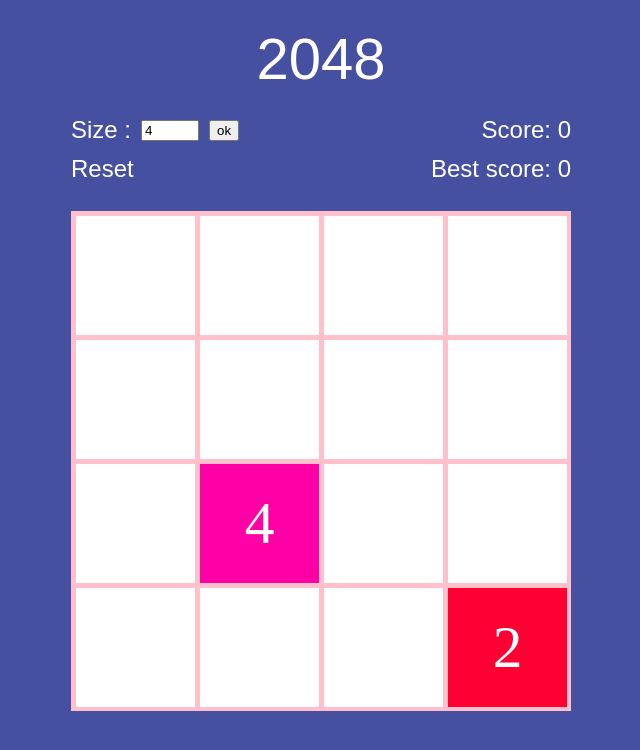
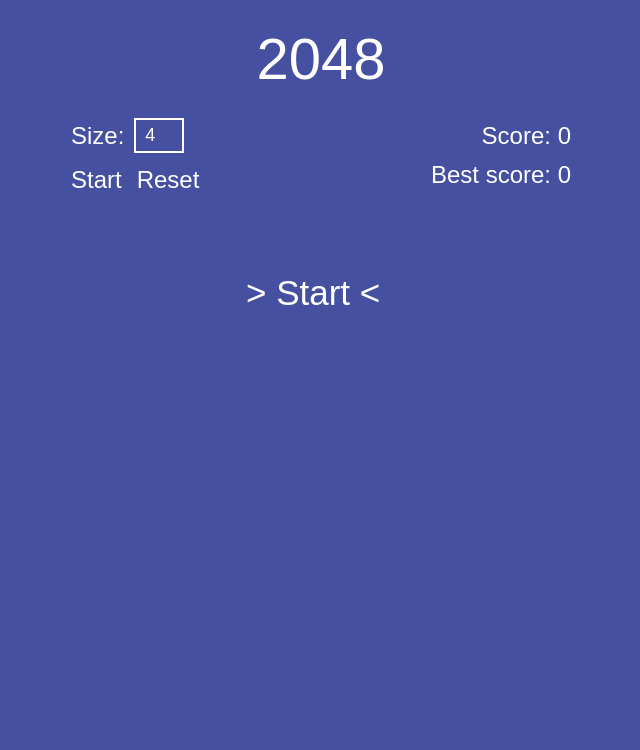
Before and after one commit to janmager/2048-canvas, a plain HTML site: page index.html in a window 1280 px wide. Shown: the whole page, without its empty margins (319-959 px from the left). Drawn offline with nearby package versions, Linux system fonts and the light colour scheme; a web font is replaced by a local one.

Commit message:
all styling, some new featues and update desc

```diff
--- a/index.html
+++ b/index.html
@@ -15,12 +15,12 @@
             <div class='edits'>
                 <div class='size-block'>
                     <div class='set-size'>
-                        <p id='size-title'>Size : </p>
+                        <p id='size-title'>Size: </p>
                         <input id='size' type='number' value='4'>
-                        <input id='change-size' type='button' value='ok'>
                     </div>
-                    <div class='reset'>
-                        Reset
+                    <div class='btns'>
+                        <div class='btn start'>Start</div>
+                        <div class='btn reset'>Reset</div>
                     </div>
                 </div>
                 <div class='scores'>
@@ -29,6 +29,8 @@
                 </div>
             </div>
             <div id='canvas-block'>
+                <div class='start2'>> Start <</div>
+                <div class='lose'>Przegrana</div>
                 <canvas id='canvas' width='500' height='500'></canvas>
             </div>
         </div>
--- a/main.js
+++ b/main.js
@@ -2,7 +2,7 @@ var canvas = $("#canvas")[0];
 var ctx = canvas.getContext('2d');
 
 var sizeInput = $("#size");
-var changeSize = $("#change-size");
+var changeSize = $(".start");
 var scoreLabel = $("#score");
 
 var score = 0;
@@ -27,7 +27,17 @@ function canvasClear(){
     ctx.clearRect(0,0,500,500);
 }
 
-startGame();
+$(".reset").click(function(){
+  startGame();
+});
+
+$("canvas").css({"display":"none"});
+$(".start2").click(function(){
+  $("canvas").css({"display":"block"});
+  startGame();
+  $(".start2").css({"display":"none"});
+})
+
 if(bestScore != null || bestScore != undefined) $("#bestScore").html("Best score: "+bestScore);
 else $("#bestScore").html("Best score: 0");
 
@@ -40,8 +50,9 @@ function startGame(){
 
 function finishGame() {
     localStorage.setItem('score2048', this.score);
-    canvas.style.opacity = '0.5';
+    canvas.style.opacity = '0.3';
     loss = true;
+    $(".lose").css({"display":"block"});
 }
 
 function cell(row, col){
@@ -63,28 +74,32 @@ function drawCell(cell){
    ctx.beginPath();
    ctx.rect(cell.x, cell.y, width, width);
 
+   var fontColor;
+
+   ctx.fillStyle = "#384081";
+
    switch(cell.value){
-       case 0 : ctx.fillStlye = "#FF0000"; break;
-       case 2 : ctx.fillStyle = "#FF0033"; break;
-       case 4 : ctx.fillStyle = "#FF00A6"; break;
-       case 8 : ctx.fillStyle = "#DE00FF"; break;
-       case 16 : ctx.fillStyle = "#6F00FF"; break;
-       case 32 : ctx.fillStyle = "#003CFF"; break;
-       case 64 : ctx.fillStyle = "#00EBFF"; break;
-       case 128 : ctx.fillStyle = "#00FF8D"; break;
-       case 254 : ctx.fillStyle = "#00FF22"; break;
-       case 512 : ctx.fillStyle = "#7CFF00"; break;
-       case 1024 : ctx.fillStyle = "#F7FF00"; break;
-       case 2048 : ctx.fillStyle = "#FF7C00"; break;
-       case 4096 : ctx.fillStyle = "#FF2F00"; break;
-       default : ctx.fillStyle = "#FFFFFF";
+       case 0 : ctx.fillStlye = "rgb(135,200,116)"; fontColor = "white"; break;
+       case 2 : ctx.fillStyle = "rgb(135,200,116)"; fontColor = "white"; break;
+       case 4 : ctx.fillStyle = "rgb(95,149,212)"; fontColor = "white"; break;
+       case 8 : ctx.fillStyle = "rgb(139,89,177)"; fontColor = "white"; break;
+       case 16 : ctx.fillStyle = "rgb(229,195,81)"; fontColor = "white"; break;
+       case 32 : ctx.fillStyle = "rgb(202,77,64)"; fontColor = "white"; break;
+       case 64 : ctx.fillStyle = "rgb(108,129,112)"; fontColor = "white"; break;
+       case 128 : ctx.fillStyle = "rgb(207,126,63)"; fontColor = "white"; break;
+       case 256 : ctx.fillStyle = "rgb(82,125,124)"; fontColor = "white"; break;
+       case 512 : ctx.fillStyle = "rgb(191,76,134)"; fontColor = "white"; break;
+       case 1024 : ctx.fillStyle = "rgb(119,41,92)"; fontColor = "white"; break;
+       case 2048 : ctx.fillStyle = "rgb(118,179,194)"; fontColor = "white"; break;
+       case 4096 : ctx.fillStyle = "rgb(52,63,79)"; fontColor = "white"; break;
+       default : ctx.fillStyle = "rgba(70,80,161,0.8)"; fontColor = "white";
    }
 
    ctx.fill();
    if(cell.value){
        fontSize = width/2;
        ctx.font = fontSize + "px Viga";
-       ctx.fillStyle = "white";
+       ctx.fillStyle = fontColor;
        ctx.textAlign = "center";
       //  ctx.textBaseline = "middle";
        ctx.fillText(cell.value, cell.x+width/2, cell.y+width/1.5);
--- a/style.css
+++ b/style.css
@@ -73,8 +73,9 @@ body{
     flex-direction: column;
 }
 #canvas{
-    background: pink;
+    background: rgba(var(--blue),1);
     margin-top: 30px;
+    box-sizing: border-box;
 }
 h1{
     font-size: 58px;
@@ -89,6 +90,7 @@ h1{
     align-items: flex-end;
 }
 .edits{
+    min-width: 500px;
     width: 100%;
     display: flex;
     flex-direction: row;
@@ -111,10 +113,48 @@ h1{
     justify-content: center;
     align-items: flex-start;
 }
-.reset, #bestScore{
+.btns, #bestScore{
     margin-top: 15px;
 }
 .size-block input{
     margin-left: 10px;
     max-width: 50px;
 }
+#size{
+    background: transparent;
+    border: 2px solid white;
+    color: white;
+    font-size: 18px;
+    padding: 5px 8px 5px 5px;
+    width: 60px;
+    outline: none;
+    box-sizing: border-box;
+    text-align: center;
+}
+.lose, .start2{
+    z-index: 999;
+    position: absolute;
+    margin-top: 15px;
+    font-size: 35px;
+    display: none;
+}
+.start2{
+    display: block;
+    min-width: 150px;
+    margin-top: 200px;
+}
+#canvas-block{
+    position: relative;
+    display: flex;
+    justify-content: center;
+    align-items: center;
+}
+.btns{
+    display: flex;
+    flex-direction: row;
+    justify-content: flex-start;
+    align-items: center;
+}
+.reset{
+    margin-left: 15px;
+}
```
Also changed, not shown: img/screenshot.png (added), 1 other file.
